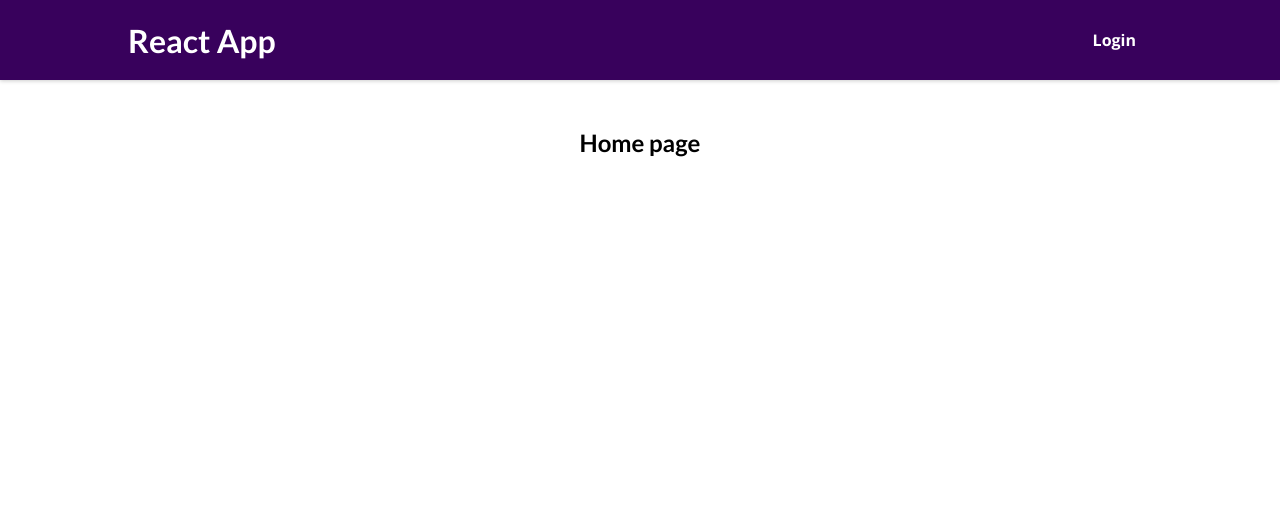
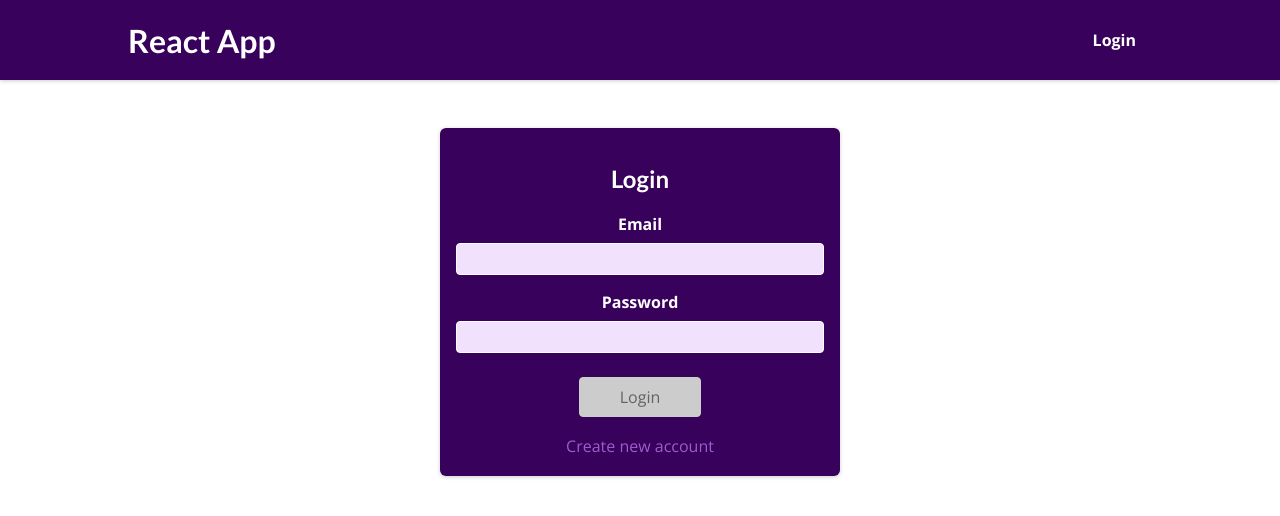
Before and after one commit to FarhadA97/HRMS, a React (Create React App) app in the folder client/: page / in a window 1280 px wide. Shown: the top 516 px of the page. Built offline with nearby package versions, Linux system fonts and the light colour scheme.

Commit message:
Made home page a restricted route

```diff
--- a/client/src/App.tsx
+++ b/client/src/App.tsx
@@ -17,7 +17,7 @@
   return (
     <Layout>
       <Routes>
-        <Route path="/" element={<HomePage/>} />
+        <Route path="/" element={ isLoggedIn ? <HomePage/> : <AuthPage/>} />
         {!isLoggedIn && <Route path="/login" element={<AuthPage/>} />}
         <Route path='*' element={<HomePage/>} />
       </Routes>
```
